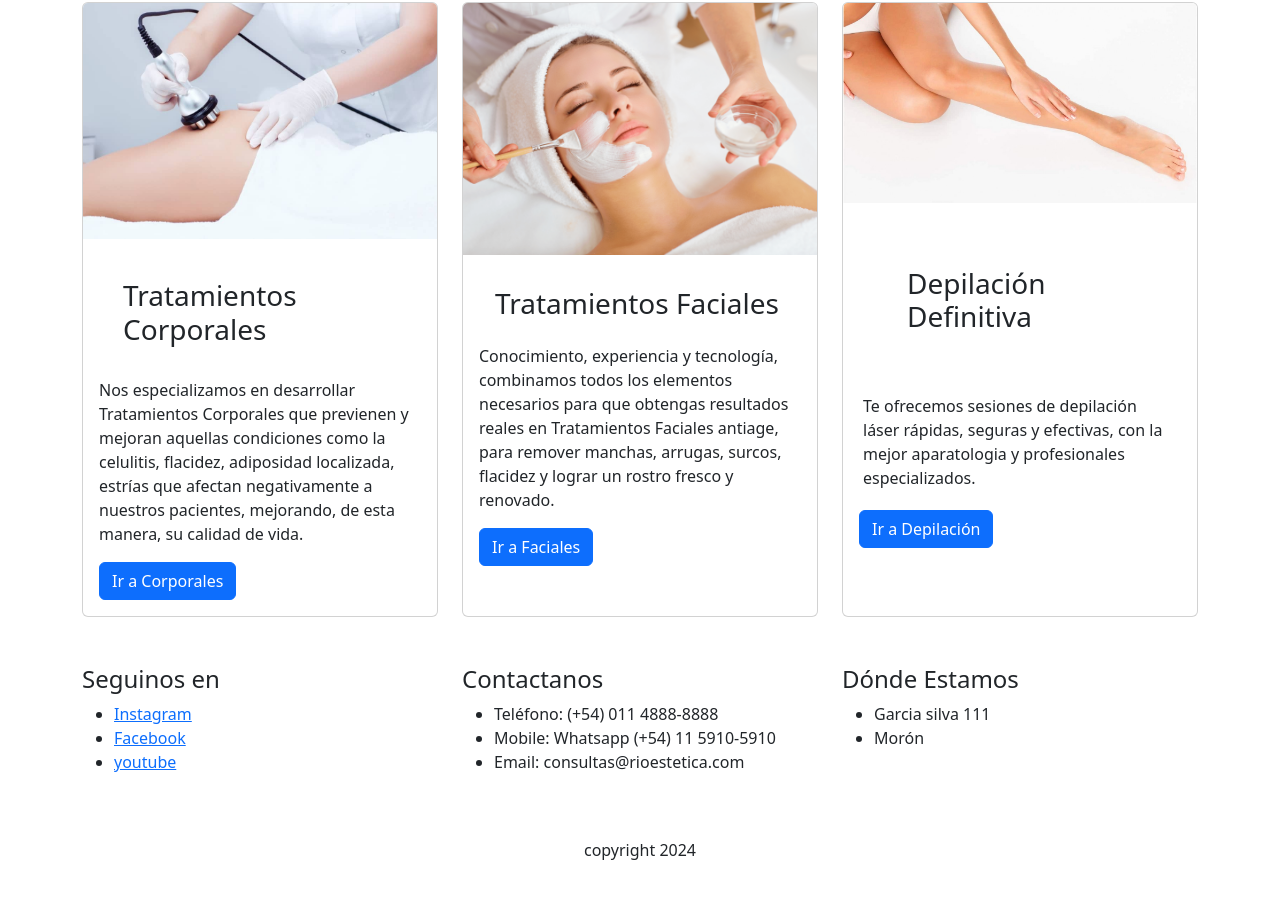
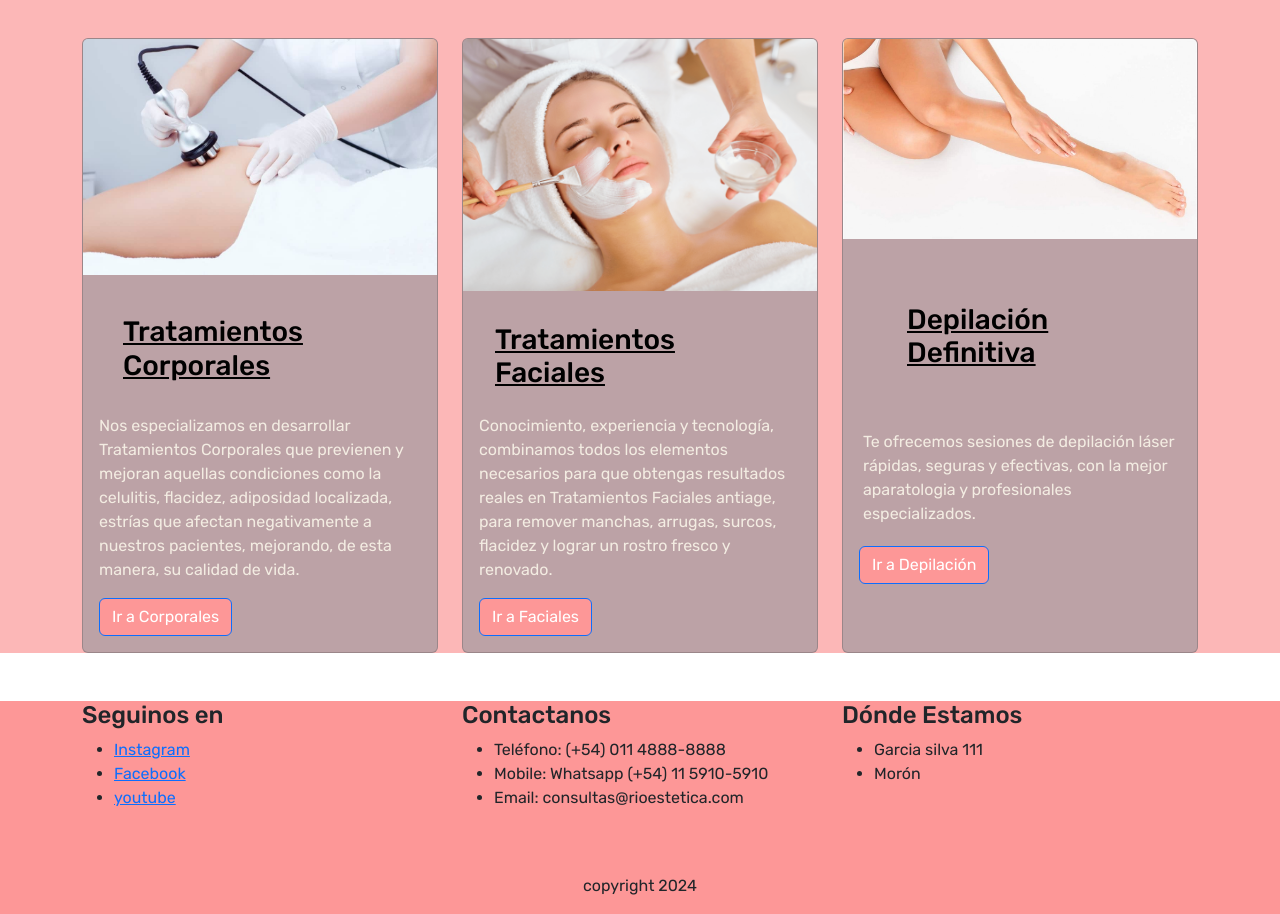
Before and after one commit to daianaacuna/rioestetica, a plain HTML site: page index.html in a window 1280 px wide. Shown: the part 838-1752 px from the top of the page. Before the commit the page ends 1716 px from the top, so only its background shows below. Drawn offline with nearby package versions, Linux system fonts and the light colour scheme.

Commit message:
cambio paleta colores

```diff
--- a/styles/style.css
+++ b/styles/style.css
@@ -1,8 +1,53 @@
 @import url('https://fonts.googleapis.com/css2?family=Rubik:ital,wght@0,300..900;1,300..900&display=swap');
 
+* {
+    margin: 0;
+    padding: 0;
+    box-sizing: border-box;
+    font-family: "Rubik", sans-serif;
+}
 .banner {
     background-image: url("../assets/banner.jpg");
     height: 80vh;
     background-repeat: no-repeat;
     background-size: cover;
 }
+
+span {
+    font-size: 70px;
+}
+
+main {
+    background-color: #fcb7b7;
+}
+footer {
+    background-color:#fd9797;
+}
+.navbar {
+    background-color: #fd9797;
+}
+.navbar-brand h1 {
+    color: rgb(243, 236, 226);
+
+}
+.navbar a:hover {
+    background-color: rgb(188, 162, 166);
+    color:rgb(243, 236, 226);
+}
+
+.card {
+    background-color:rgb(188, 162, 166);
+}
+
+.card-text {
+    color: rgb(243, 236, 226);
+}
+
+.card-title {
+    color:black;
+    text-decoration:underline;
+}
+
+.btn {
+    background-color:#fd9797;
+}
```
